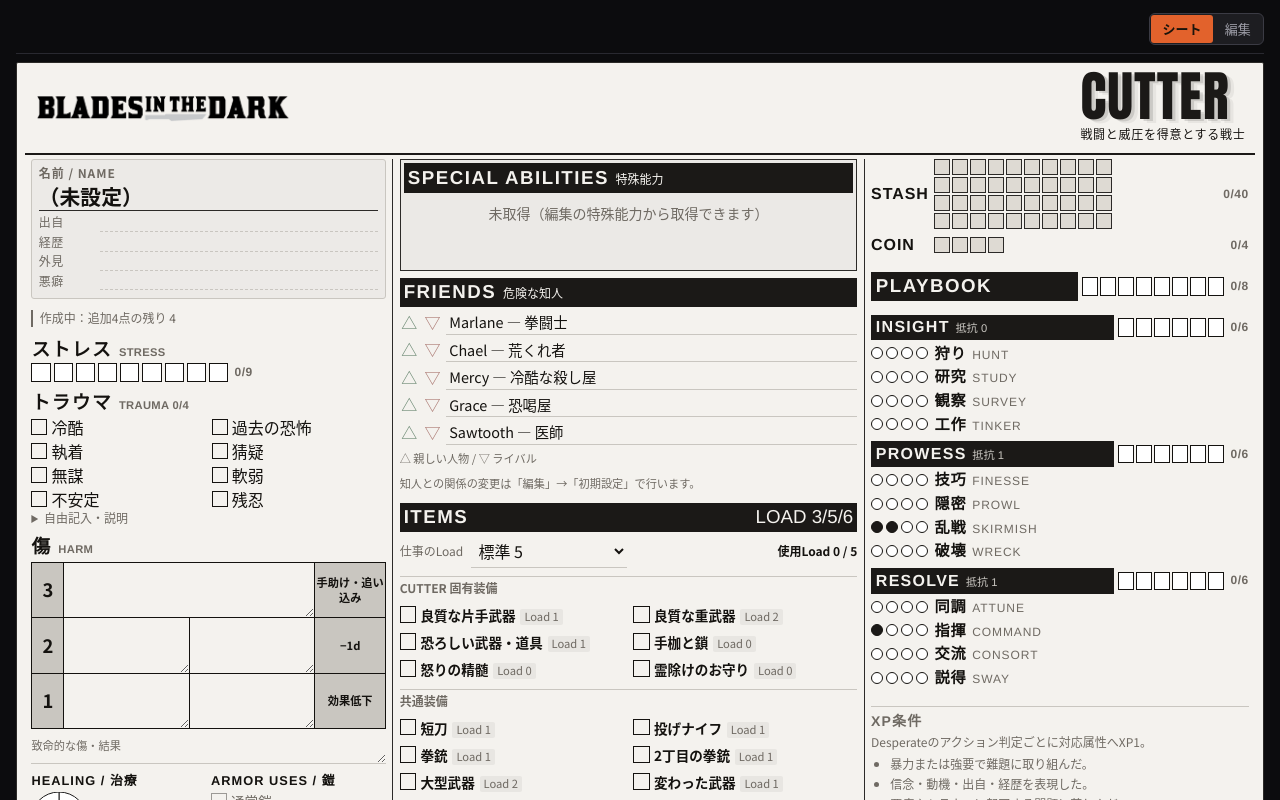
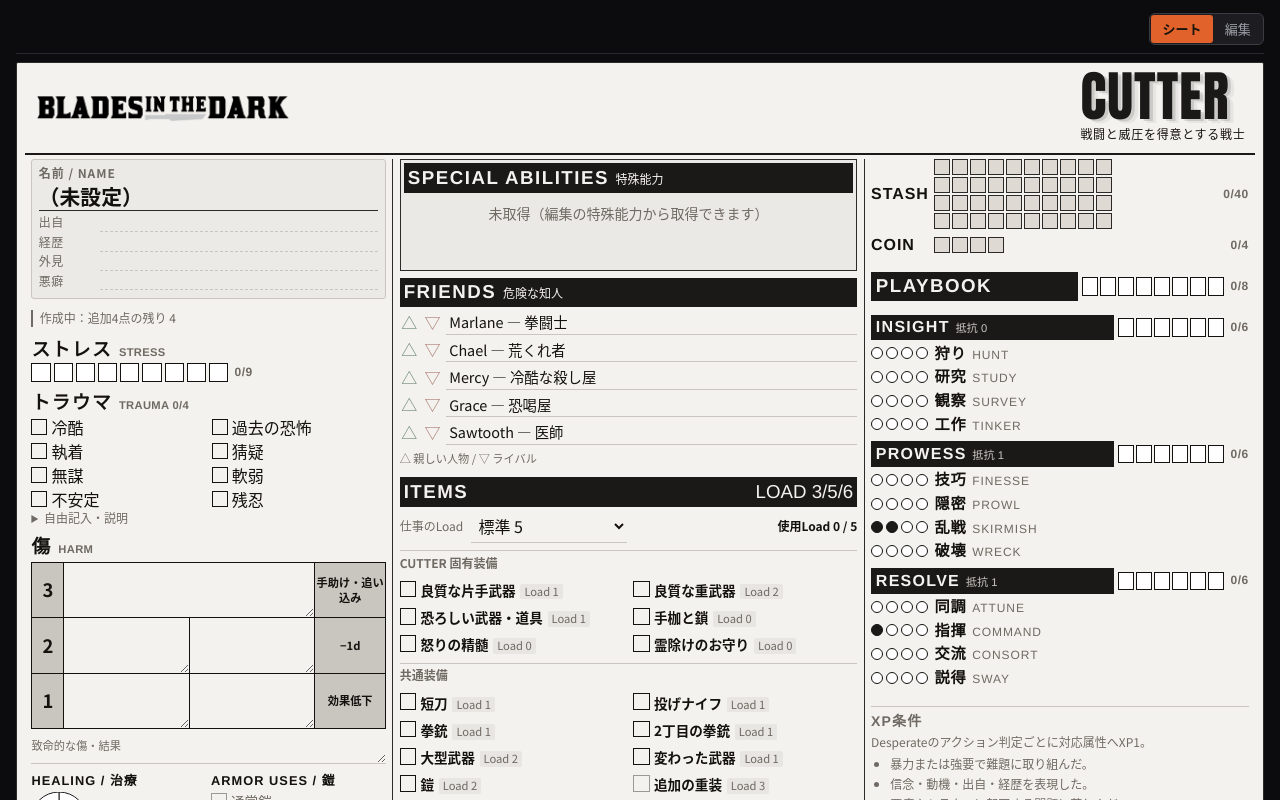
Before and after one commit to yukiohku/BladesInTheDarkSPA, a React (Vite) app: page / in a window 1280 px wide. Shown: the top 800 px of the page. Built offline with nearby package versions, Linux system fonts and the light colour scheme.

Commit message:
知人欄の編集操作の案内文を削除

```diff
--- a/src/constants/labels.ts
+++ b/src/constants/labels.ts
@@ -25,7 +25,6 @@
   crewNotes: 'クルーのメモ',
 } as const
 export const MESSAGE = {
-  friendEditHint: '知人との関係の変更は「編集」→「初期設定」で行います。',
   ratingEditHint: 'アクション値の変更は「編集」→「初期設定」で行います。',
   exportOk: 'JSONを書き出しました。',
   copied: 'コピーしました。',
--- a/src/sheet/OfficialSheetView.tsx
+++ b/src/sheet/OfficialSheetView.tsx
@@ -1,4 +1,3 @@
-import { MESSAGE } from '../constants/labels'
 import {
   BACKGROUNDS,
   COIN_MAX,
@@ -175,7 +174,6 @@
             </div>
           ))}
           <p className="os-friendlegend">△ 親しい人物 / ▽ ライバル</p>
-          <p className="os-friendlegend">{MESSAGE.friendEditHint}</p>
         </section>
         <section className="os-panel os-equipment">
           <h3 className="os-panel__title">
```
Also changed, not shown: 1 other file (tests, documents, lock files or other folders).
